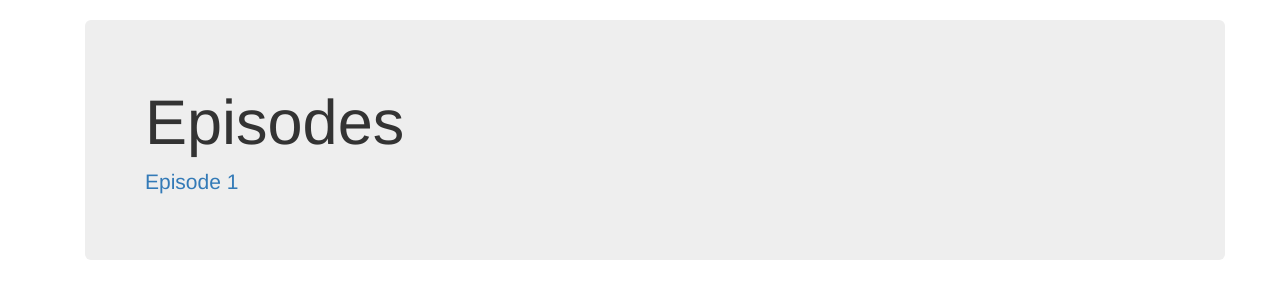
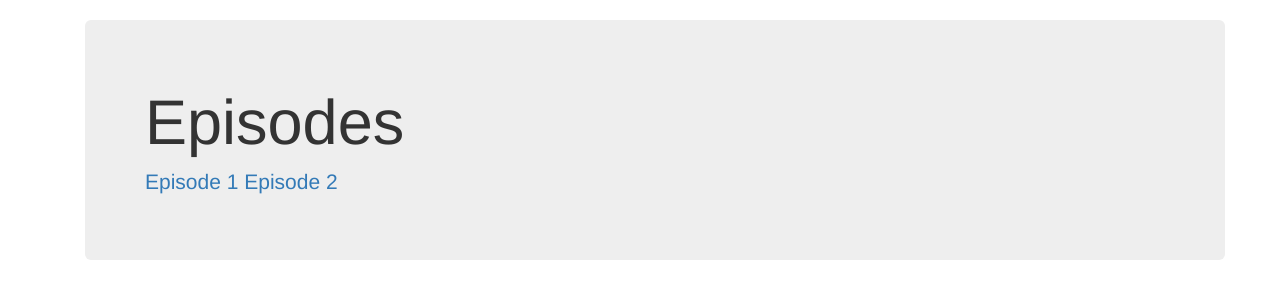
Before and after one commit to riserperson/democracymeow, a Python web app: template app/templates/episodes.html in a window 1280 px wide. Shown: the part 52-352 px from the top of the page. Run offline with Jinja, Linux system fonts and the light colour scheme; the template is opened without the code that fills it, so the values that code supplies are empty; some libraries are stand-ins or nearby versions.

Commit message:
adding episode 2

```diff
--- a/app/templates/episodes.html
+++ b/app/templates/episodes.html
@@ -10,6 +10,7 @@ Episodes
         <h1 class="display-4">Episodes</h2>
       <p class="lead">
     <a href="static/ep1.mp3">Episode 1</a>
+    <a href="static/ep2.mp3">Episode 2</a>
 </p>
     </div>
 </div>
```
Also changed, not shown: 1 other file.
